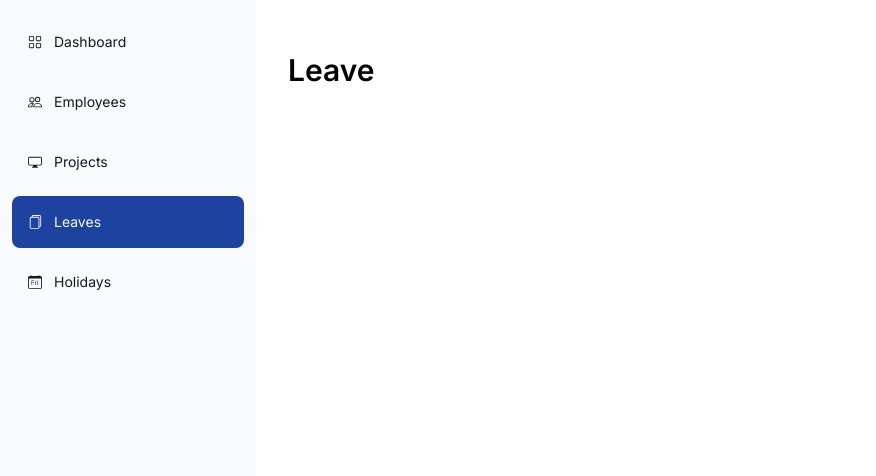
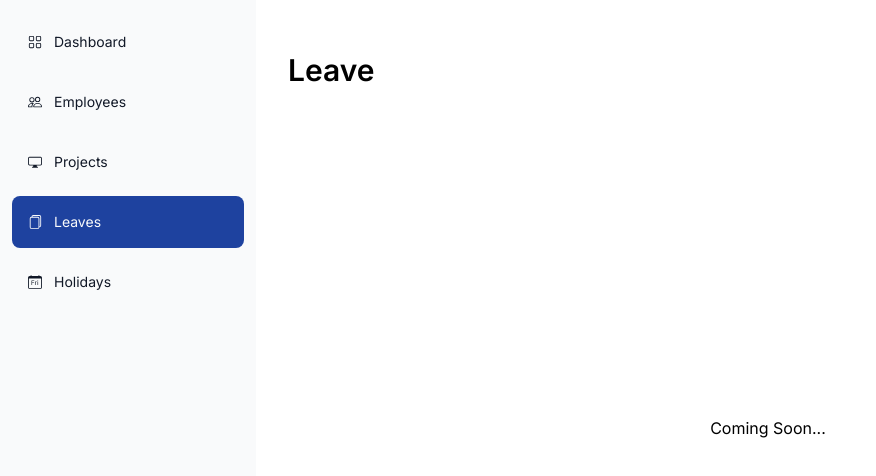
Before and after one commit to murali-cse/admin-panel-next-js, a Next.js app: page /leave in a window 1280 px wide. Shown: the top 476 px of the page, without its empty margins (0-876 px from the left). Built offline with nearby package versions, Linux system fonts and the light colour scheme.

Commit message:
Coming soon page added on leave page

```diff
--- a/app/leave/page.tsx
+++ b/app/leave/page.tsx
@@ -4,8 +4,13 @@ import PageTitle from "../components/PageTitle";
 const Leave = () => {
   return (
     <main>
-      <div className="p-4">
-        <PageTitle>Leave</PageTitle>
+      <div className="p-4 h-screen">
+        <div>
+          <PageTitle>Leave</PageTitle>
+        </div>
+        <div className="flex justify-center items-center h-5/6">
+          <p>Coming Soon...</p>
+        </div>
       </div>
     </main>
   );
```
